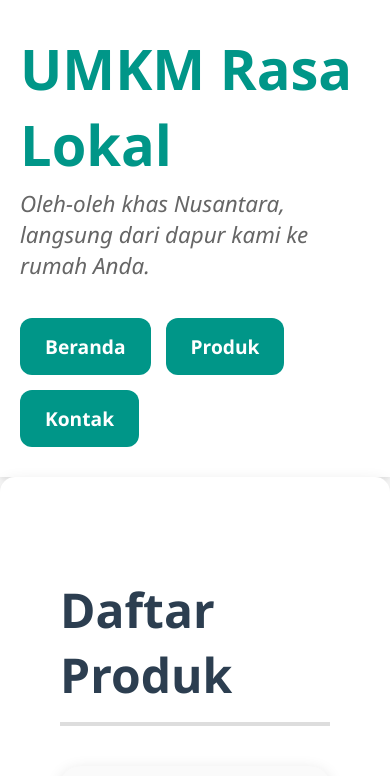
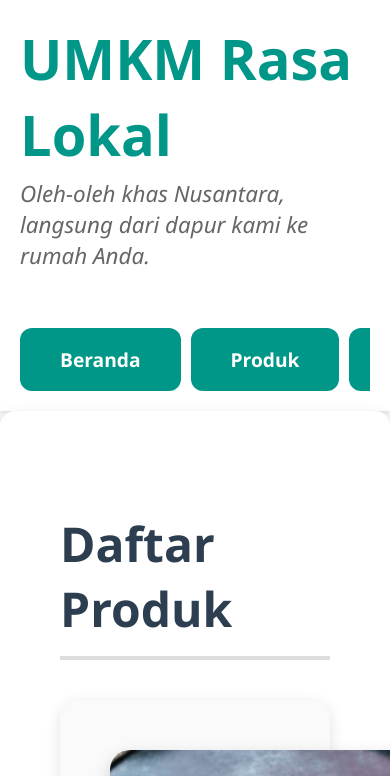
Before and after one commit to Rinka-63/UMKM_Lokal, a plain HTML site: page produk.html in a window 390 px wide. Shown: the top 776 px of the page. Drawn offline with Linux system fonts and the light colour scheme.

Commit message:
Update produk.html

```diff
--- a/produk.html
+++ b/produk.html
@@ -61,25 +61,36 @@
       background-color: #00796b;
     }
 
-    @media (max-width: 700px) {
+    @media (max-width: 768px) {
   .header-bar {
     flex-direction: column;
     align-items: flex-start;
-        padding: 30px 20px;
+    padding: 20px;
+  }
+
+  .logo {
+    margin-bottom: 15px;
   }
 
   .navbar {
-        margin-top: 15px;
-        gap: 15px;
-        flex-wrap: wrap;
+    justify-content: flex-start;
+    flex-direction: row; /* tetap horizontal */
+    flex-wrap: nowrap;   /* tidak pindah baris */
+    overflow-x: auto;    /* bisa geser kalau sempit */
+    width: 100%;
+    gap: 10px;
   }
 
   .navbar a {
-        padding: 15px 25px;
     font-size: 1.2em;
+    white-space: nowrap; /* biar teksnya nggak turun */
+  }
+
+    footer {
+    font-size: 0.85em;
+    padding: 15px 10px;
   }
 }
-
     section {
       padding: 60px 60px 80px; /* kasih ruang atas bawah supaya header/footer tidak nempel */
       max-width: 1150px;
```
Lines whose indentation alone changed are shown as unchanged.
